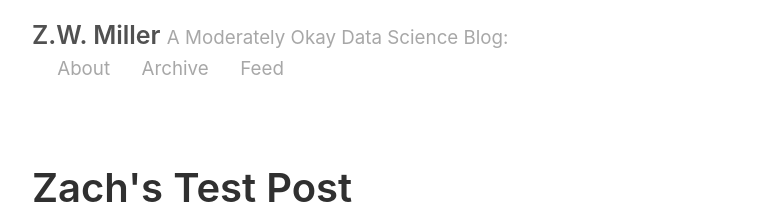
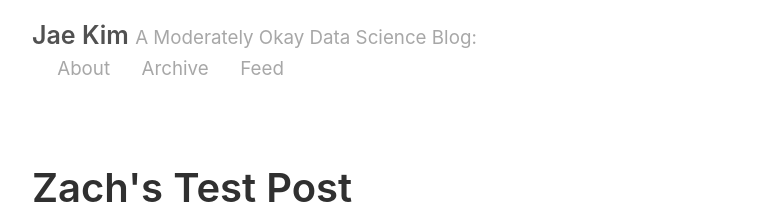
Before and after one commit to kimjaesung/kimjaesung.github.io, a Jekyll site: the page built from index.html, in a window 1280 px wide and 900 px high. Shown: the top 214 px of the window, without its empty margins (258-1021 px from the left). Built offline with Jekyll 4.4.1, drawn with Linux system fonts in a browser that asks for light colours; the list of posts is cut into pages by our own code.

Commit message:
changed cfg file

```diff
--- a/_config.yml
+++ b/_config.yml
@@ -2,9 +2,9 @@
 permalink:           pretty
 
 # Setup
-title:               Z.W. Miller
+title:               Jae Kim
 tagline:             A Moderately Okay Data Science Blog
-url:                 http://zwmiller.github.io
+url:                 http://kimjaesung.github.io
 paginate:            2
 baseurl:             ""
 
@@ -17,14 +17,14 @@ sass:
 
 # About/contact
 author:
-  name:              Zach Miller
-  url:               https://twitter.com/zaglamir
-  email:             zach@thisismetis.com
+  name:              Jae Kim
+  url:               https://twitter.com/jaek
+  email:             jae.s.kim@gmail.com
 
 # Custom vars
 version:             2.0.0
 github:
-  repo:              https://github.com/zwmiller
+  repo:              https://github.com/kimjaesung
 
 # Gems
 gems:
```
